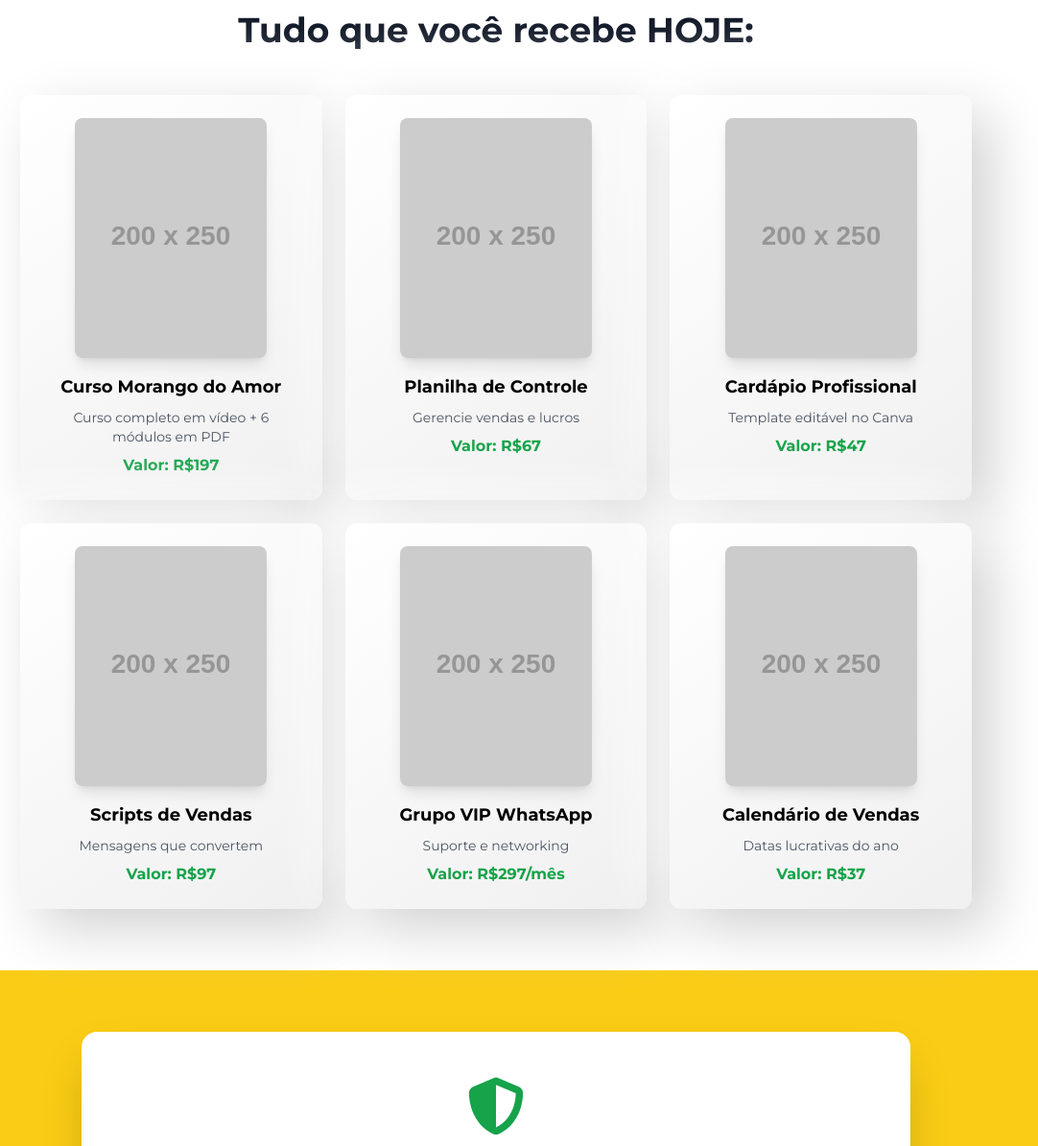
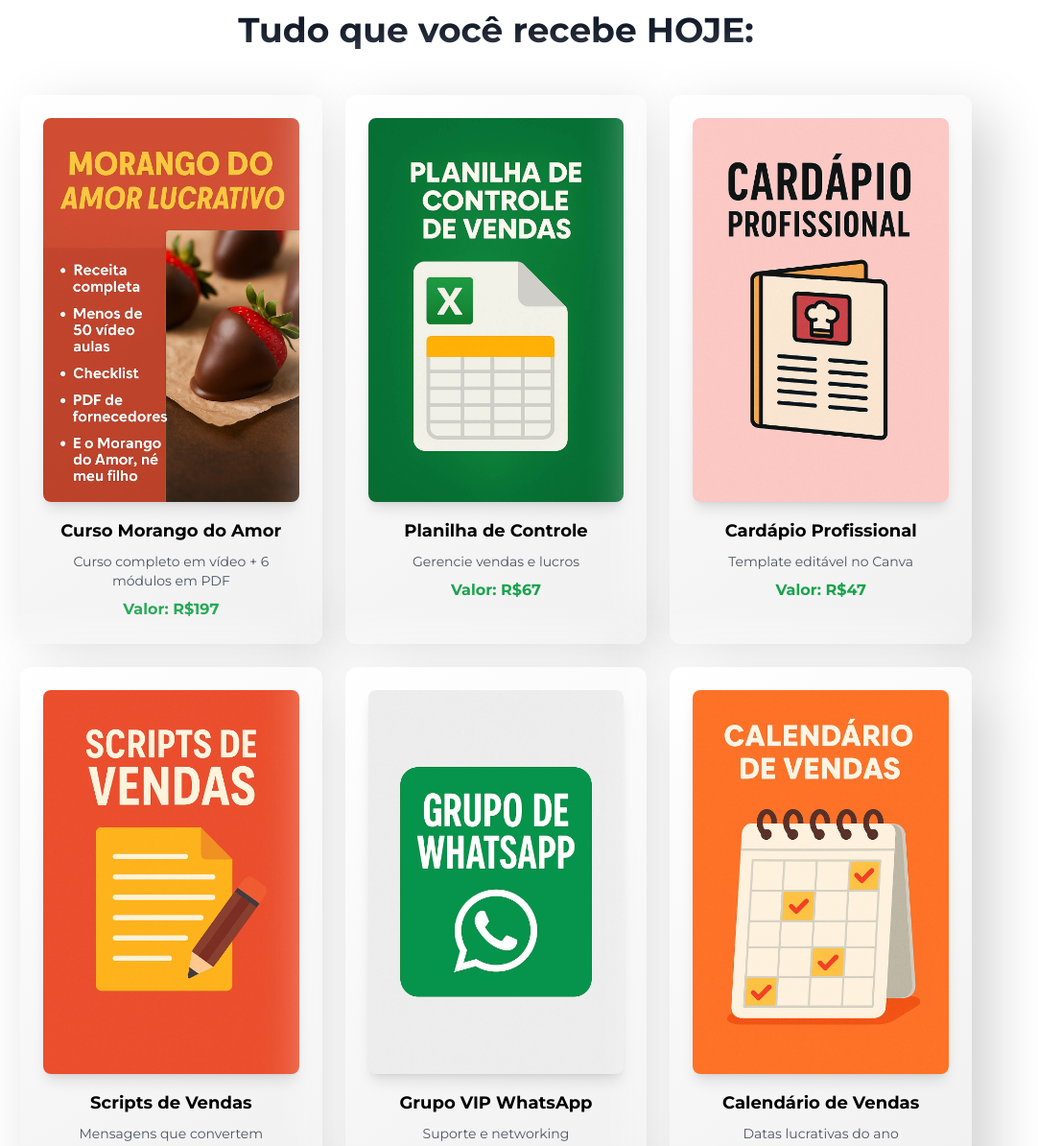
Before and after one commit to bossdotrafego/morangodoamor, a plain HTML site: page SITE/index.html in a window 1280 px wide. Shown: the part 2820-4014 px from the top of the page at 96% size, without its empty margins (123-1205 px from the left). Drawn offline with nearby package versions, Linux system fonts and the light colour scheme; placeholder pictures from the web are drawn by us.

Commit message:
Update index.html

```diff
--- a/SITE/index.html
+++ b/SITE/index.html
@@ -286,7 +286,7 @@
 
             <div class="grid grid-cols-1 md:grid-cols-3 gap-6 mb-12">
                 <div class="bg-white rounded-lg shadow-xl overflow-hidden testimonial-card">
-                    <img src="https://via.placeholder.com/400x300/FFE5E5/FF0000?text=Print+Vendas+R$847" alt="Vendas" class="w-full h-48 object-cover">
+                    <img src="images/depoimento-maria-santos.jpg" alt="Depoimento de Maria Santos sobre vendas" class="w-full h-48 object-cover">
                     <div class="p-4">
                         <p class="font-bold text-lg mb-2">Maria Santos - SP</p>
                         <p class="text-sm text-gray-600 mb-2">
@@ -299,7 +299,7 @@
                     </div>
                 </div>
                 <div class="bg-white rounded-lg shadow-xl overflow-hidden testimonial-card">
-                    <img src="https://via.placeholder.com/400x300/E5F5E5/00FF00?text=Extrato+R$23.450" alt="Extrato" class="w-full h-48 object-cover">
+                    <img src="images/depoimento-ana-paula.jpg" alt="Depoimento de Ana Paula sobre faturamento" class="w-full h-48 object-cover">
                     <div class="p-4">
                         <p class="font-bold text-lg mb-2">Ana Paula - RJ</p>
                         <p class="text-sm text-gray-600 mb-2">
@@ -312,7 +312,7 @@
                     </div>
                 </div>
                 <div class="bg-white rounded-lg shadow-xl overflow-hidden testimonial-card">
-                    <img src="https://via.placeholder.com/400x300/E5E5FF/0000FF?text=iFood+126+pedidos" alt="iFood" class="w-full h-48 object-cover">
+                    <img src="images/depoimento-claudia-lima.jpg" alt="Depoimento de Claudia Lima sobre pedidos no iFood" class="w-full h-48 object-cover">
                     <div class="p-4">
                         <p class="font-bold text-lg mb-2">Claudia Lima - MG</p>
                         <p class="text-sm text-gray-600 mb-2">
@@ -336,37 +336,37 @@
 
             <div class="grid grid-cols-1 md:grid-cols-2 lg:grid-cols-3 gap-6">
                 <div class="bonus-card p-6 rounded-xl text-center">
-                    <img src="https://via.placeholder.com/200x250/FFE5E5/FF0000?text=Curso+Principal" alt="Curso" class="mx-auto mb-4 rounded-lg shadow-lg">
+                    <img src="images/produto-curso-morango.jpg" alt="Curso Morango do Amor" class="mx-auto mb-4 rounded-lg shadow-lg">
                     <h3 class="font-bold text-lg mb-2">Curso Morango do Amor</h3>
                     <p class="text-sm text-gray-600 mb-2">Curso completo em vídeo + 6 módulos em PDF</p>
                     <p class="text-green-600 font-bold">Valor: R$197</p>
                 </div>
                 <div class="bonus-card p-6 rounded-xl text-center">
-                    <img src="https://via.placeholder.com/200x250/E5F5E5/00FF00?text=Planilha+Controle" alt="Planilha" class="mx-auto mb-4 rounded-lg shadow-lg">
+                    <img src="images/produto-planilha-controle.jpg" alt="Planilha de Controle" class="mx-auto mb-4 rounded-lg shadow-lg">
                     <h3 class="font-bold text-lg mb-2">Planilha de Controle</h3>
                     <p class="text-sm text-gray-600 mb-2">Gerencie vendas e lucros</p>
                     <p class="text-green-600 font-bold">Valor: R$67</p>
                 </div>
                 <div class="bonus-card p-6 rounded-xl text-center">
-                    <img src="https://via.placeholder.com/200x250/E5E5FF/0000FF?text=Cardapio+Canva" alt="Cardápio" class="mx-auto mb-4 rounded-lg shadow-lg">
+                    <img src="images/produto-cardapio-profissional.jpg" alt="Cardápio Profissional" class="mx-auto mb-4 rounded-lg shadow-lg">
                     <h3 class="font-bold text-lg mb-2">Cardápio Profissional</h3>
                     <p class="text-sm text-gray-600 mb-2">Template editável no Canva</p>
                     <p class="text-green-600 font-bold">Valor: R$47</p>
                 </div>
                 <div class="bonus-card p-6 rounded-xl text-center">
-                    <img src="https://via.placeholder.com/200x250/FFFFE5/FFD700?text=Scripts+WhatsApp" alt="Scripts" class="mx-auto mb-4 rounded-lg shadow-lg">
+                    <img src="images/produto-scripts-vendas.jpg" alt="Scripts de Vendas" class="mx-auto mb-4 rounded-lg shadow-lg">
                     <h3 class="font-bold text-lg mb-2">Scripts de Vendas</h3>
                     <p class="text-sm text-gray-600 mb-2">Mensagens que convertem</p>
                     <p class="text-green-600 font-bold">Valor: R$97</p>
                 </div>
                 <div class="bonus-card p-6 rounded-xl text-center">
-                    <img src="https://via.placeholder.com/200x250/FFE5FF/FF00FF?text=Grupo+VIP" alt="Grupo" class="mx-auto mb-4 rounded-lg shadow-lg">
+                    <img src="images/produto-grupo-whatsapp.jpg" alt="Grupo VIP de WhatsApp" class="mx-auto mb-4 rounded-lg shadow-lg">
                     <h3 class="font-bold text-lg mb-2">Grupo VIP WhatsApp</h3>
                     <p class="text-sm text-gray-600 mb-2">Suporte e networking</p>
                     <p class="text-green-600 font-bold">Valor: R$297/mês</p>
                 </div>
                 <div class="bonus-card p-6 rounded-xl text-center">
-                    <img src="https://via.placeholder.com/200x250/E5FFFF/00FFFF?text=Calendario+2024" alt="Calendário" class="mx-auto mb-4 rounded-lg shadow-lg">
+                    <img src="images/produto-calendario-vendas.jpg" alt="Calendário de Vendas" class="mx-auto mb-4 rounded-lg shadow-lg">
                     <h3 class="font-bold text-lg mb-2">Calendário de Vendas</h3>
                     <p class="text-sm text-gray-600 mb-2">Datas lucrativas do ano</p>
                     <p class="text-green-600 font-bold">Valor: R$37</p>
```
